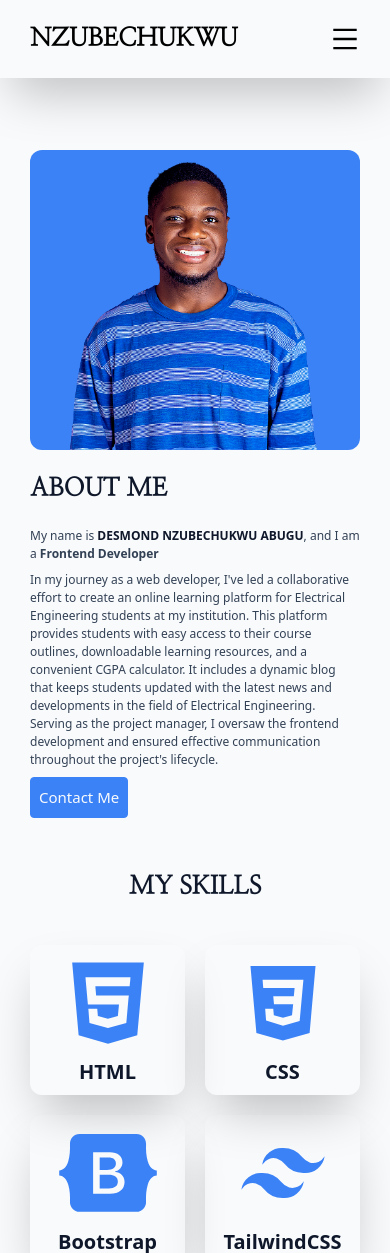
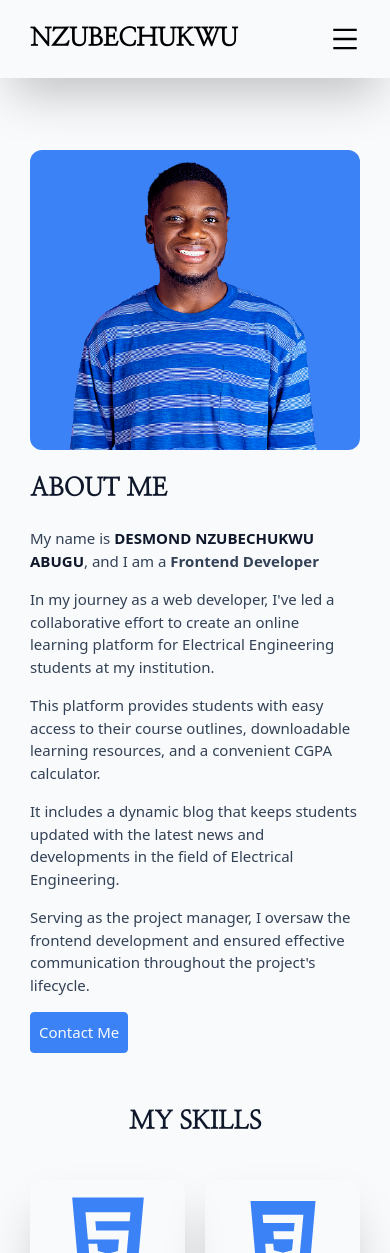
Before and after one commit to DesmondNzubechi/PORTFOLIO, a Next.js app: page /about in a window 390 px wide. Shown: the top 1253 px of the page. Built offline with nearby package versions, Linux system fonts and the light colour scheme.

Commit message:
new change

```diff
--- a/app/about/page.jsx
+++ b/app/about/page.jsx
@@ -16,16 +16,18 @@ const About = () => {
        </div>
   <div data-aos='fade-up' data-aos-duration='1000' className=" flex flex-col gap-5">
     <h1 className="text-slate-900 md:text-[30px] text-[25px] font-bold uppercase text-slate-900  font-headerFont">About Me</h1>
-    <div className="text-slate-700 font-fonty max-w-[700px] flex flex-col gap-2 ">
-    <p className="md:text-[18px] text-slate-700 text-[12px] ">My name is <strong className="uppercase text-slate-900 font-bold">Desmond Nzubechukwu Abugu</strong>, and I am  a <strong className='capitalize'>frontend developer</strong></p>
-
-  <p className="md:text-[18px] text-slate-700 text-[12px] ">In my journey as a web developer, I've led a collaborative effort to create an online learning platform  for Electrical Engineering students at my institution.  This platform provides students with easy access to their course outlines, downloadable learning resources, and a convenient CGPA calculator. It includes a dynamic blog that keeps students updated with the latest news and developments in the field of Electrical Engineering. Serving as the project manager, I oversaw the frontend development and ensured effective communication throughout the project's lifecycle.</p>
-
+    <div className="text-slate-700 font-fonty max-w-[700px] flex flex-col gap-4 ">
+    <p className="md:text-[18px] text-slate-700 font-[500]  text-[15px] ">My name is <strong className="uppercase text-slate-900 font-bold">Desmond Nzubechukwu Abugu</strong>, and I am  a <strong className='capitalize'>frontend developer</strong></p>
+  {/* <p className="md:text-[18px] text-slate-700 text-[12px] ">In my journey as a web developer, I've led a collaborative effort to create an online learning platform  for Electrical Engineering students at my institution.  This platform provides students with easy access to their course outlines, downloadable learning resources, and a convenient CGPA calculator. It includes a dynamic blog that keeps students updated with the latest news and developments in the field of Electrical Engineering. Serving as the project manager, I oversaw the frontend development and ensured effective communication throughout the project's lifecycle.</p> */}
+              <p className="md:text-[18px] text-slate-700 font-[500]  text-[15px] ">In my journey as a web developer, I've led a collaborative effort to create an online learning platform for Electrical Engineering students at my institution.</p>
+              <p className="md:text-[18px] text-slate-700 font-[500]  text-[15px] ">This platform provides students with easy access to their course outlines, downloadable learning resources, and a convenient CGPA calculator.</p>
+              <p className="md:text-[18px] text-slate-700 font-[500]  text-[15px] ">It includes a dynamic blog that keeps students updated with the latest news and developments in the field of Electrical Engineering. </p>
+              <p className="md:text-[18px] text-slate-700 font-[500]  text-[15px] ">Serving as the project manager, I oversaw the frontend development and ensured effective communication throughout the project's lifecycle.</p>
  <Link className='border p-2 rounded text-[15px] md:text-[20px] w-fit border-blue-500 text-slate-50 font-[500] hover:text-slate-50 hover:bg-slate-900 bg-blue-500' href='/contact'>Contact Me</Link>
  </div>
   </div>
         </div>
-        <div className='py-[50px] '>
+        <div data-aos='fade-up' data-aos-duration='1000' className='py-[50px] '>
         <h1 className="text-slate-900 md:text-[30px] text-center text-[25px] font-bold uppercase text-slate-900 mb-[40px] font-headerFont">My skills</h1>
           <div className='grid gap-5 md:gap-[40px]  grid-cols-2 md:grid-cols-4'>
             <div className='flex flex-col items-center p-2 rounded-xl justify-center gap-1 shadow-2xl hover:bg-slate-200 cursor-pointer  '>
```
